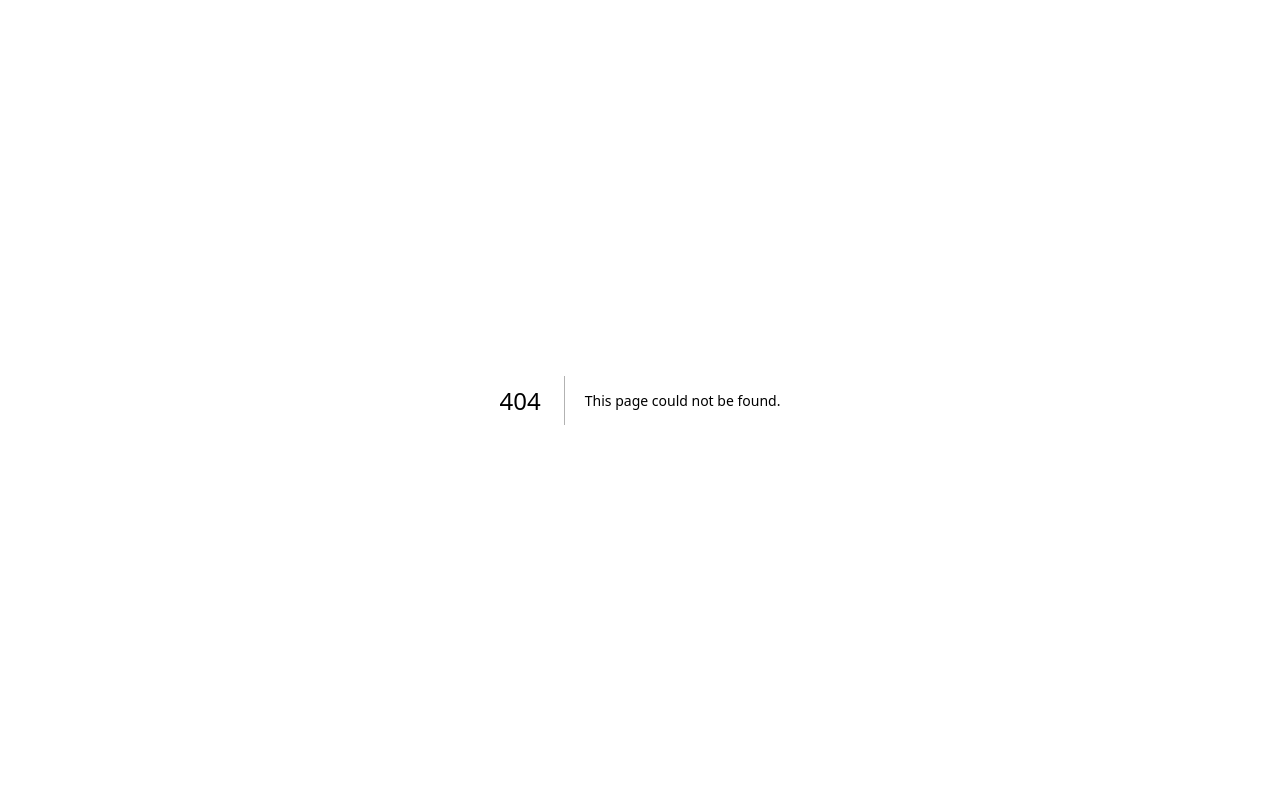
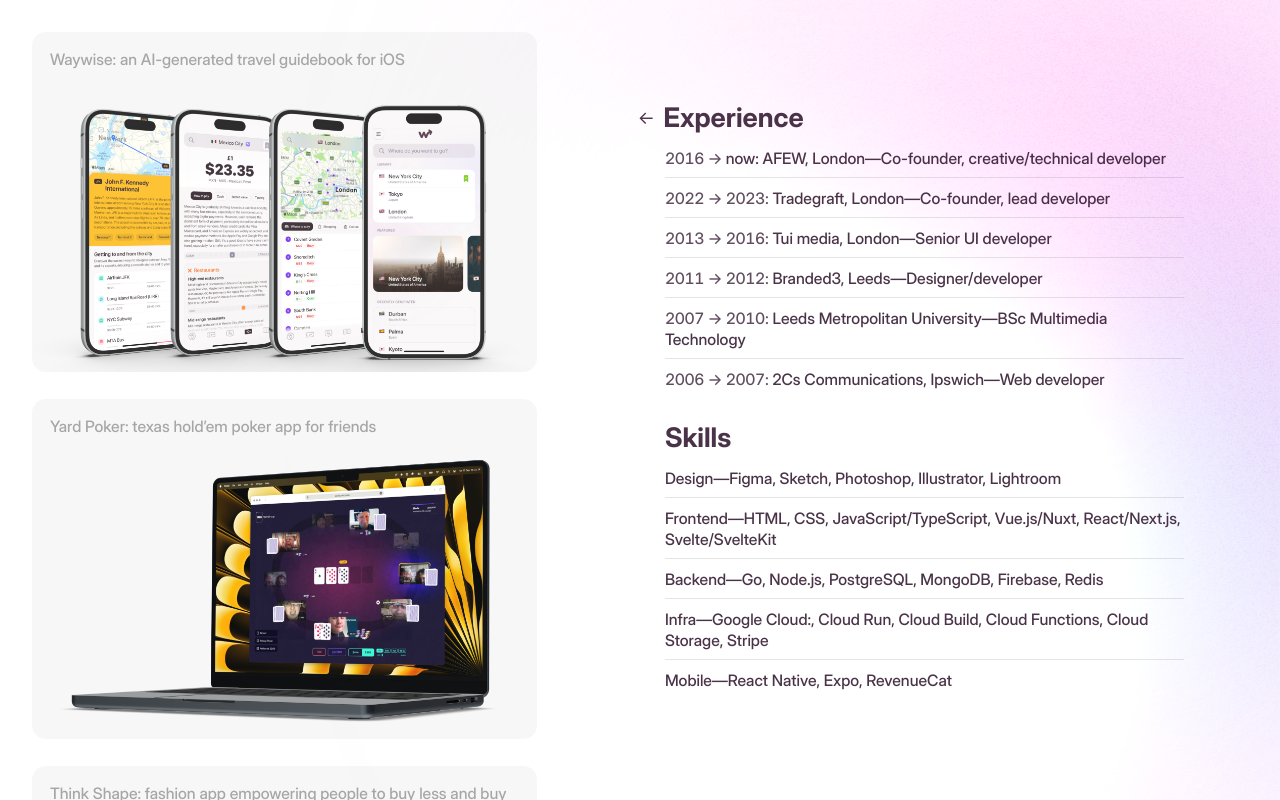
Before and after one commit to maxshearer/max.shearer.co, a Next.js app: page /experience in a window 1280 px wide. Before the commit this address had no page. Built offline with nearby package versions, Linux system fonts and the light colour scheme.

Commit message:
feat: Adds experience page

```diff
--- /dev/null
+++ b/app/(work)/experience/page.module.css
@@ -0,0 +1,68 @@
+.experience {
+  display: flex;
+  flex-direction: column;
+  row-gap: 0.25rem;
+
+  & h1,
+  & h2 {
+    font-size: 1.5rem;
+  }
+
+  & h2 {
+    margin-top: 1rem;
+  }
+
+  & dl {
+    display: flex;
+    flex-direction: column;
+  }
+
+  & dl div {
+    display: inline;
+    padding: 0.5rem 0;
+
+    &:not(:first-child) {
+      border-top: 1px solid rgba(0 0 0 / 0.1);
+    }
+  }
+
+  & dt,
+  & dd {
+    display: inline;
+    font-size: 0.875rem;
+    font-weight: 500;
+  }
+
+  & dt::after {
+    content: "—";
+  }
+
+  & dt span {
+    font-variant-numeric: tabular-nums;
+    letter-spacing: -0.025em;
+    opacity: 0.875;
+  }
+
+  & ul {
+    display: inline;
+    flex-wrap: wrap;
+    list-style: none;
+    padding: 0;
+    margin: 0;
+  }
+
+  & li {
+    display: inline;
+  }
+
+  & li:not(:last-child)::after {
+    content: ", ";
+  }
+}
+
+.header {
+  display: flex;
+  align-items: center;
+  gap: 0.5rem;
+  margin-left: -1.5rem;
+}
--- /dev/null
+++ b/app/(work)/experience/page.tsx
@@ -0,0 +1,120 @@
+import Link from "next/link";
+import styles from "./page.module.css";
+
+export default function ExperiencePage(): React.ReactNode {
+  return (
+    <div className={styles.experience}>
+      <header className={styles.header}>
+        <Link href="/">
+          &larr;<span className="sr-only">Back</span>
+        </Link>
+        <h1>Experience</h1>
+      </header>
+
+      <dl>
+        <div>
+          <dt>
+            <span>2016 &rarr;</span> now: AFEW, London
+          </dt>
+          <dd>Co-founder, creative/technical developer</dd>
+        </div>
+        <div>
+          <dt>
+            <span>2022 &rarr; 2023:</span> Tradegraft, London
+          </dt>
+          <dd>Co-founder, lead developer</dd>
+        </div>
+        <div>
+          <dt>
+            <span>2013 &rarr; 2016:</span> Tui media, London
+          </dt>
+          <dd>Senior UI developer</dd>
+        </div>
+        <div>
+          <dt>
+            <span>2011 &rarr; 2012:</span> Branded3, Leeds
+          </dt>
+          <dd>Designer/developer</dd>
+        </div>
+        <div>
+          <dt>
+            <span>2007 &rarr; 2010:</span> Leeds Metropolitan University
+          </dt>
+          <dd>BSc Multimedia Technology</dd>
+        </div>
+        <div>
+          <dt>
+            <span>2006 &rarr; 2007:</span> 2Cs Communications, Ipswich
+          </dt>
+          <dd>Web developer</dd>
+        </div>
+      </dl>
+
+      <h2>Skills</h2>
+
+      <dl>
+        <div>
+          <dt>Design</dt>
+          <dd>
+            <ul>
+              <li>Figma</li>
+              <li>Sketch</li>
+              <li>Photoshop</li>
+              <li>Illustrator</li>
+              <li>Lightroom</li>
+            </ul>
+          </dd>
+        </div>
+        <div>
+          <dt>Frontend</dt>
+          <dd>
+            <ul>
+              <li>HTML</li>
+              <li>CSS</li>
+              <li>JavaScript/TypeScript</li>
+              <li>Vue.js/Nuxt</li>
+              <li>React/Next.js</li>
+              <li>Svelte/SvelteKit</li>
+            </ul>
+          </dd>
+        </div>
+        <div>
+          <dt>Backend</dt>
+          <dd>
+            <ul>
+              <li>Go</li>
+              <li>Node.js</li>
+              <li>PostgreSQL</li>
+              <li>MongoDB</li>
+              <li>Firebase</li>
+              <li>Redis</li>
+            </ul>
+          </dd>
+        </div>
+        <div>
+          <dt>Infra</dt>
+          <dd>
+            <ul>
+              <li>Google Cloud:</li>
+              <li>Cloud Run</li>
+              <li>Cloud Build</li>
+              <li>Cloud Functions</li>
+              <li>Cloud Storage</li>
+              <li>Stripe</li>
+            </ul>
+          </dd>
+        </div>
+        <div>
+          <dt>Mobile</dt>
+          <dd>
+            <ul>
+              <li>React Native</li>
+              <li>Expo</li>
+              <li>RevenueCat</li>
+            </ul>
+          </dd>
+        </div>
+      </dl>
+    </div>
+  );
+}
--- a/app/(work)/page.tsx
+++ b/app/(work)/page.tsx
@@ -32,6 +32,9 @@
 
       <nav className={styles.nav}>
         <ul>
+          <li>
+            <Link href="/experience">📄&nbsp; Experience</Link>
+          </li>
           <li>
             <ContactButton />
           </li>
```
